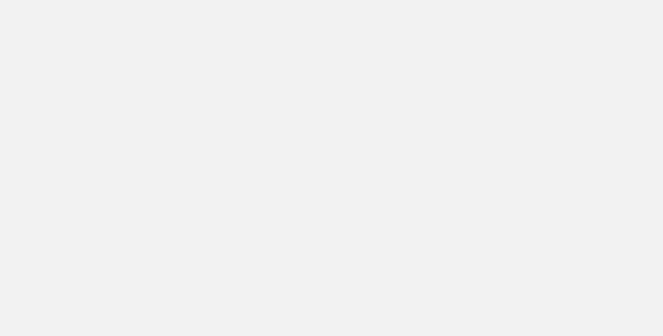
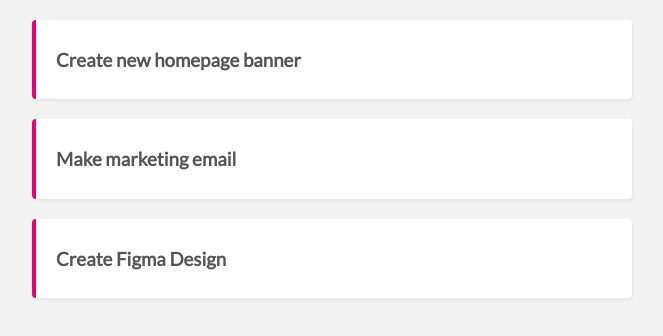
Before and after one commit to javascript-indonesias/ninja-project-planner, a Vue app: page /#/ in a window 1280 px wide. Shown: the top 336 px of the page, without its empty margins (308-971 px from the left). Built offline with nearby package versions, Linux system fonts and the light colour scheme; data requests are answered from the project's data file.

Commit message:
Update halaman single project dan props component

```diff
--- a/src/components/SingleProject.vue
+++ b/src/components/SingleProject.vue
@@ -1,6 +1,12 @@
 <template>
     <div class="project">
-        <div class="action"></div>
+        <div class="action">
+            <h3 @click="showDetails()">{{ dataProject.title }}</h3>
+        </div>
+
+        <div class="details" v-if="isDetailShow">
+            <p>{{ dataProject.details }}</p>
+        </div>
     </div>
 </template>
 
@@ -20,10 +26,40 @@ export default {
             },
         },
     },
+    data() {
+        return {
+            dataProject: this.project,
+            isDetailShow: false,
+        };
+    },
     setup() {
         return {};
+    },
+    methods: {
+        showDetails() {
+            this.isDetailShow = !this.isDetailShow;
+        },
+    },
+    watch: {
+        project(newValue, oldValue) {
+            if (newValue !== oldValue) {
+                this.dataProject = newValue;
+            }
+        },
     },
 };
 </script>
 
-<style lang="scss"></style>
+<style lang="scss">
+.project {
+    margin: 20px auto;
+    background: #fff;
+    padding: 10px 20px;
+    border-radius: 4px;
+    box-shadow: 1px 2px 3px rgba(0, 0, 0, 0.05);
+    border-left: 4px solid #e90074;
+}
+h3 {
+    cursor: pointer;
+}
+</style>
--- a/src/router/index.js
+++ b/src/router/index.js
@@ -21,9 +21,6 @@ const routes = [
     {
         path: '/about',
         name: 'About',
-        // route level code-splitting
-        // this generates a separate chunk (about.[hash].js) for this route
-        // which is lazy-loaded when the route is visited.
         component: AboutComponent,
     },
 ];
```
